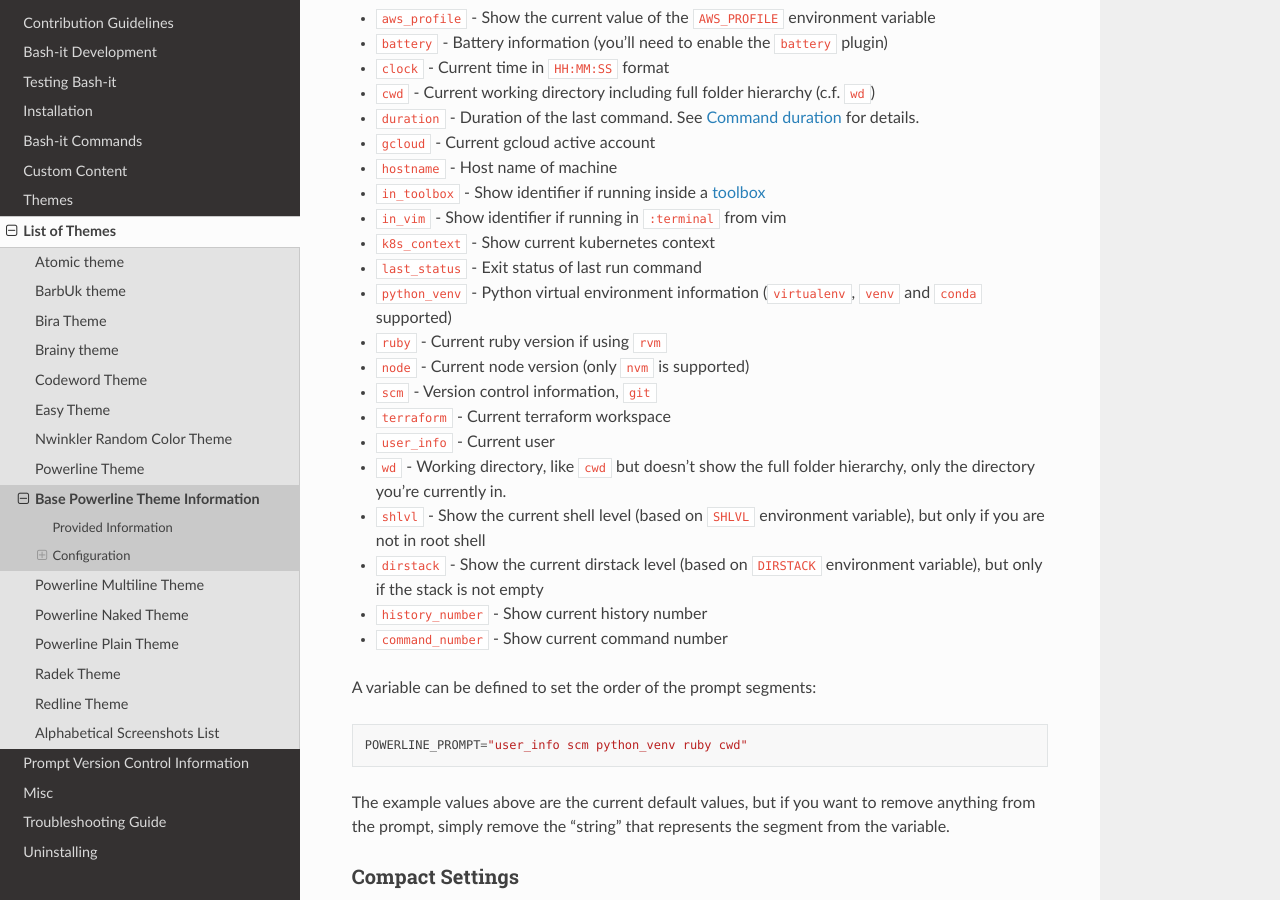
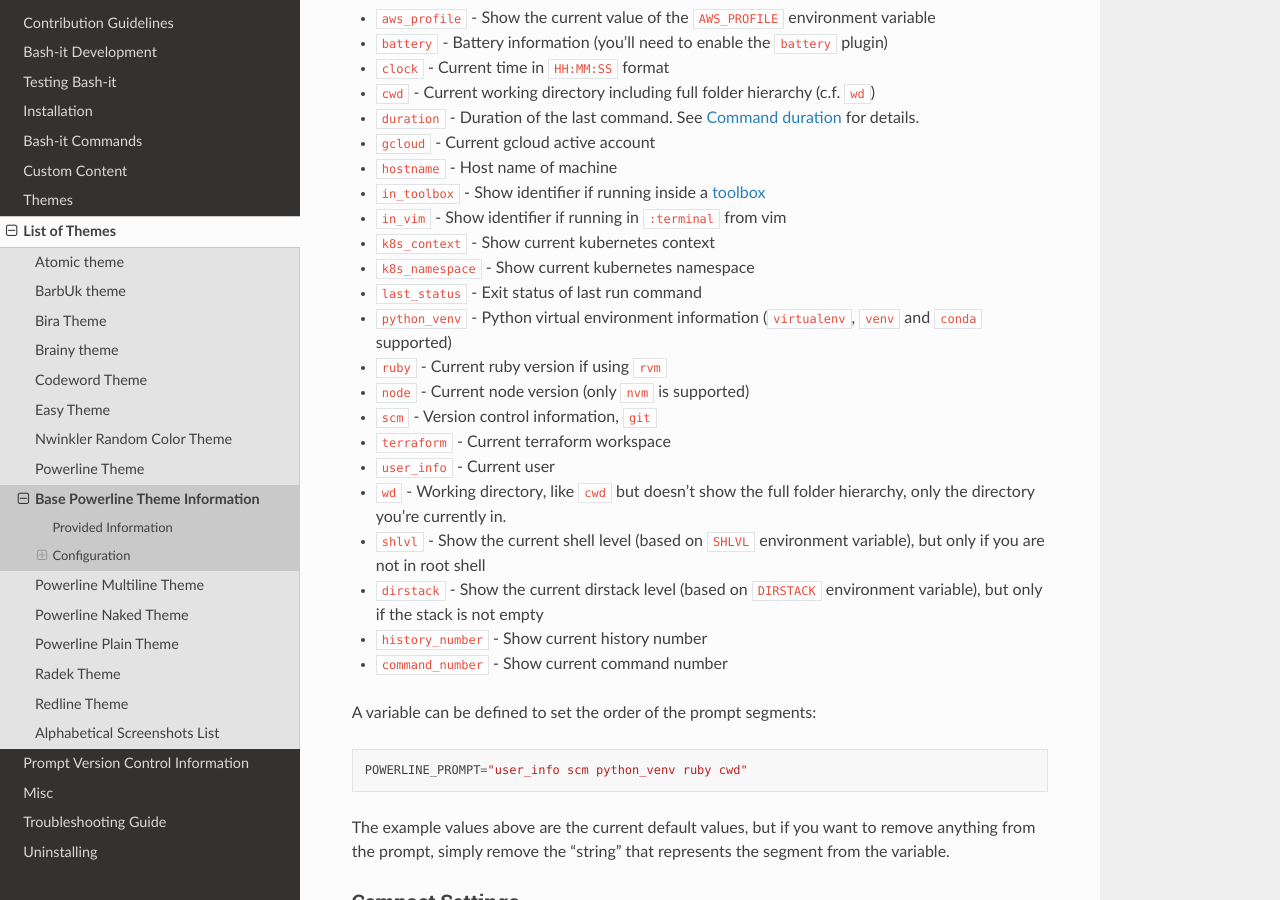
Before and after one commit to Bash-it/bash-it, a Sphinx documentation site: the page built from docs/themes-list/powerline-base.rst, in a window 1280 px wide and 900 px high, scrolled down 1661 px. Built offline with Sphinx 7.4.7 and the Read the Docs theme 2.0.0, drawn with Linux system fonts in a browser that asks for light colours.

Commit message:
feat: add k8s namespace indicator (#1887)
* Add k8s namespace to prompt

```diff
--- a/docs/themes-list/powerline-base.rst
+++ b/docs/themes-list/powerline-base.rst
@@ -76,6 +76,7 @@ The contents of the prompt can be "reordered", all the "segments" (every piece o
 * ``in_toolbox`` - Show identifier if running inside a `toolbox <https://github.com/containers/toolbox>`_
 * ``in_vim`` - Show identifier if running in ``:terminal`` from vim
 * ``k8s_context`` - Show current kubernetes context
+* ``k8s_namespace`` - Show current kubernetes namespace
 * ``last_status`` - Exit status of last run command
 * ``python_venv`` - Python virtual environment information (\ ``virtualenv``\ , ``venv``
   and ``conda`` supported)
```
Also changed, not shown: 6 other files.
